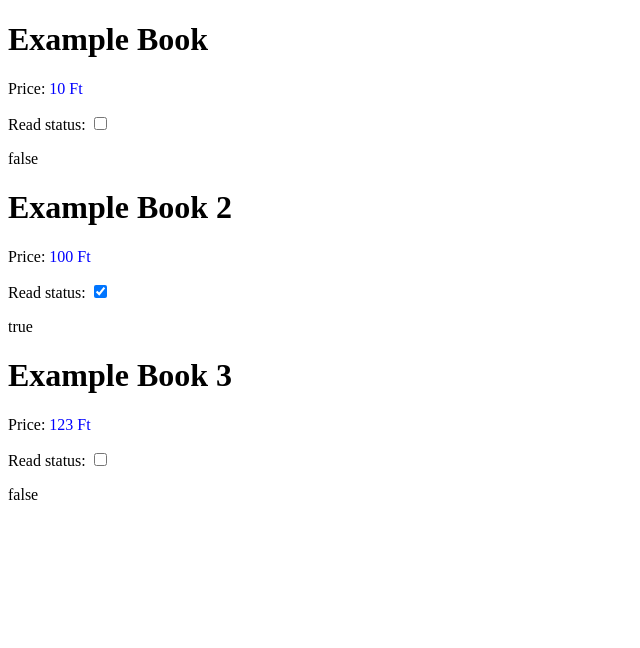
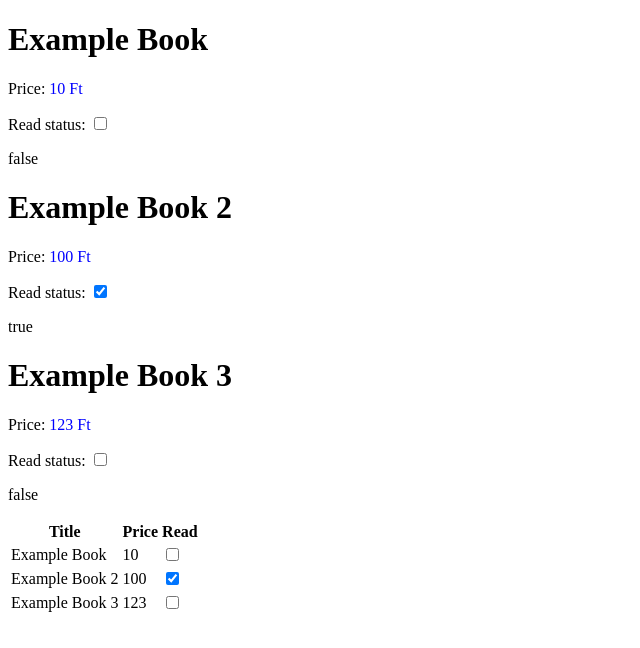
Before and after one commit to aron98/angular-project, an Angular app: page / in a window 1280 px wide. Shown: the top 648 px of the page, without its empty margins (0-640 px from the left). Built offline with nearby package versions, Linux system fonts and the light colour scheme.

Commit message:
add table

```diff
--- a/src/app/app.component.html
+++ b/src/app/app.component.html
@@ -1,6 +1,20 @@
-<app-book-component
-        *ngFor="let book of bookList"
-        [book]="book"
-></app-book-component>
+<app-book-component *ngFor="let book of bookList" [book]="book"></app-book-component>
+
+<table>
+        <thead>
+                <tr>
+                        <th>Title</th>
+                        <th>Price</th>
+                        <th>Read</th>
+                </tr>
+        </thead>
+        <tbody>
+                <tr *ngFor="let book of bookList">
+                        <td>{{book.title}}</td>
+                        <td>{{book.price}}</td>
+                        <td><input type="checkbox" [checked]="book.read" (change)="book.read = !book.read"> </td>
+                </tr>
+        </tbody>
+</table>
 
 <router-outlet></router-outlet>
--- a/src/app/book-component/book-component.component.html
+++ b/src/app/book-component/book-component.component.html
@@ -5,8 +5,4 @@
     <label> Read status: </label>
     <input type="checkbox" [checked]="book.read" (change)="book.read = !book.read">
     <p>{{book.read}}</p>
-
-    <!-- <span *ngIf="items.length > 0">{{ items.length }} Items</span> -->
-
-
 </div>
```
